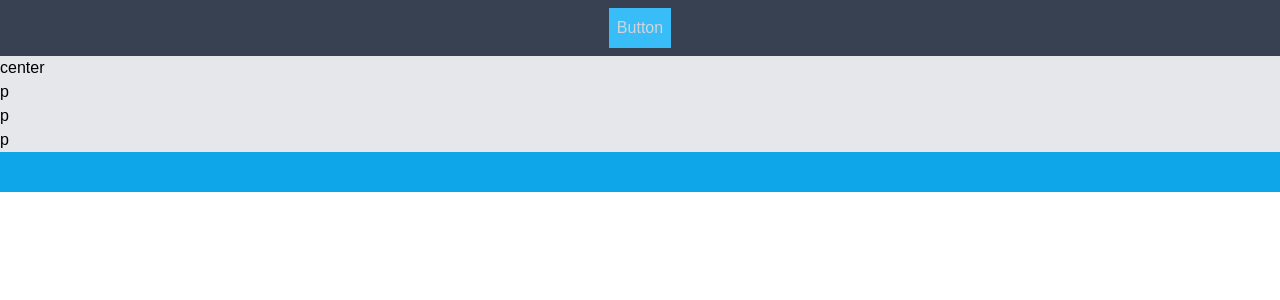
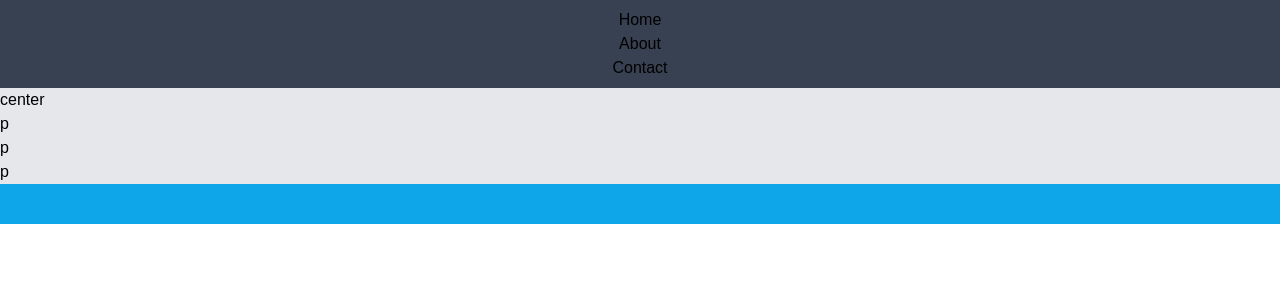
Before and after one commit to dedeleono/iMade, a React (Create React App) app: page / in a window 1280 px wide. Shown: the top 300 px of the page. Built offline with nearby package versions, Linux system fonts and the light colour scheme.

Commit message:
added navItems

```diff
--- /dev/null
+++ b/src/components/Navbar/Navbar.js
@@ -0,0 +1,11 @@
+import NavItems from './Navigation_Items/NavItems'
+
+const Navbar = (props) => {
+    return(
+        <header className="">
+            <NavItems />
+        </header>
+    )
+}
+
+export default Navbar;
--- /dev/null
+++ b/src/components/Navbar/Navigation_Items/NavItems.js
@@ -0,0 +1,13 @@
+import NavItem from './Nav_Item/NavItem'
+
+const NavItems = (props) => {
+    return(
+        <ul className="">
+            <NavItem link="/">Home</NavItem>
+            <NavItem link="/">About</NavItem>
+            <NavItem link="/">Contact</NavItem>
+        </ul>
+    )
+}
+
+export default NavItems;
--- /dev/null
+++ b/src/components/Navbar/Navigation_Items/Nav_Item/NavItem.js
@@ -0,0 +1,11 @@
+import { NavLink } from 'react-router-dom';
+
+const NavItem = (props) => {
+    return(
+        <li className="">
+            <NavLink to={props.link} exact activeClassName="" className="">{props.children}</NavLink>
+        </li>
+    )
+}
+
+export default NavItem;
--- a/src/containers/Layout.js
+++ b/src/containers/Layout.js
@@ -1,4 +1,5 @@
 import React, { Component } from 'react';
+import Navbar from '../components/Navbar/Navbar'
 
 class Layout extends Component {
     render()
@@ -8,7 +9,7 @@ class Layout extends Component {
                 <div className="flex flex-col h-screen min-h-screen">
                     <header className="py-2 bg-gray-700 text-white text-center">
                         <div className="bg-white">
-                            <button className="bg-blue-400 p-2 text-gray-300">Button</button>
+                            <Navbar />
                         </div>
                     </header>
                     <main className="">
```
